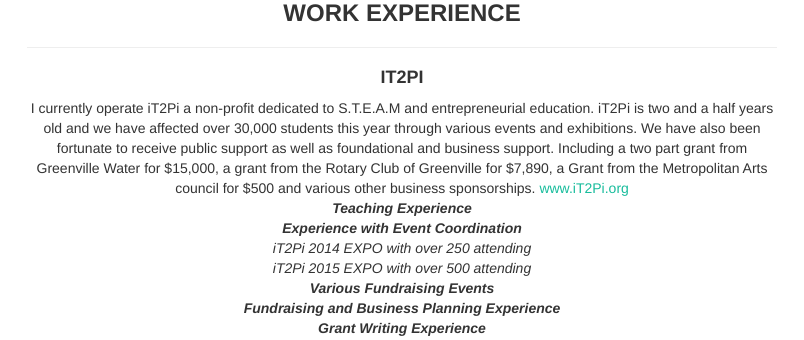
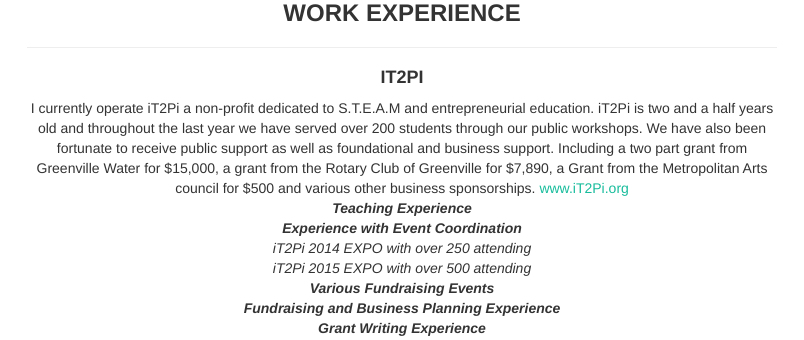
Before and after one commit to bekkblando/portfoliosite, a Django app: page /resume in a window 1280 px wide. Shown: the part 1223-1563 px from the top of the page, without its empty margins (238-1042 px from the left). Run offline with Django 3.2, Linux system fonts and the light colour scheme; some libraries are stand-ins or nearby versions.

Commit message:
Content Fixes

```diff
--- a/portfolio/portfolioapp/Templates/resume.html
+++ b/portfolio/portfolioapp/Templates/resume.html
@@ -94,7 +94,8 @@ Greenville, South Carolina, 29609
 <p>
 <div><h4>iT2Pi</h4></div><p>
 <div>
-I currently operate iT2Pi a non-profit dedicated to S.T.E.A.M and entrepreneurial education. iT2Pi is two and a half years old and we have affected over 30,000 students this year through various events and exhibitions. We have also  been fortunate to receive public support as well as foundational and business support.   Including a two part grant from Greenville Water for $15,000, a grant from the Rotary Club of Greenville for $7,890, a Grant from the Metropolitan Arts council for $500 and various other business sponsorships.
+I currently operate iT2Pi a non-profit dedicated to S.T.E.A.M and entrepreneurial education.
+iT2Pi is two and a half years old and throughout the last year we have served over 200 students through our public workshops. We have also  been fortunate to receive public support as well as foundational and business support.   Including a two part grant from Greenville Water for $15,000, a grant from the Rotary Club of Greenville for $7,890, a Grant from the Metropolitan Arts council for $500 and various other business sponsorships.
 <a href="http://iT2Pi.org">www.iT2Pi.org</a></div>
 
 <div><em><strong>Teaching Experience</strong></em></div>
```
